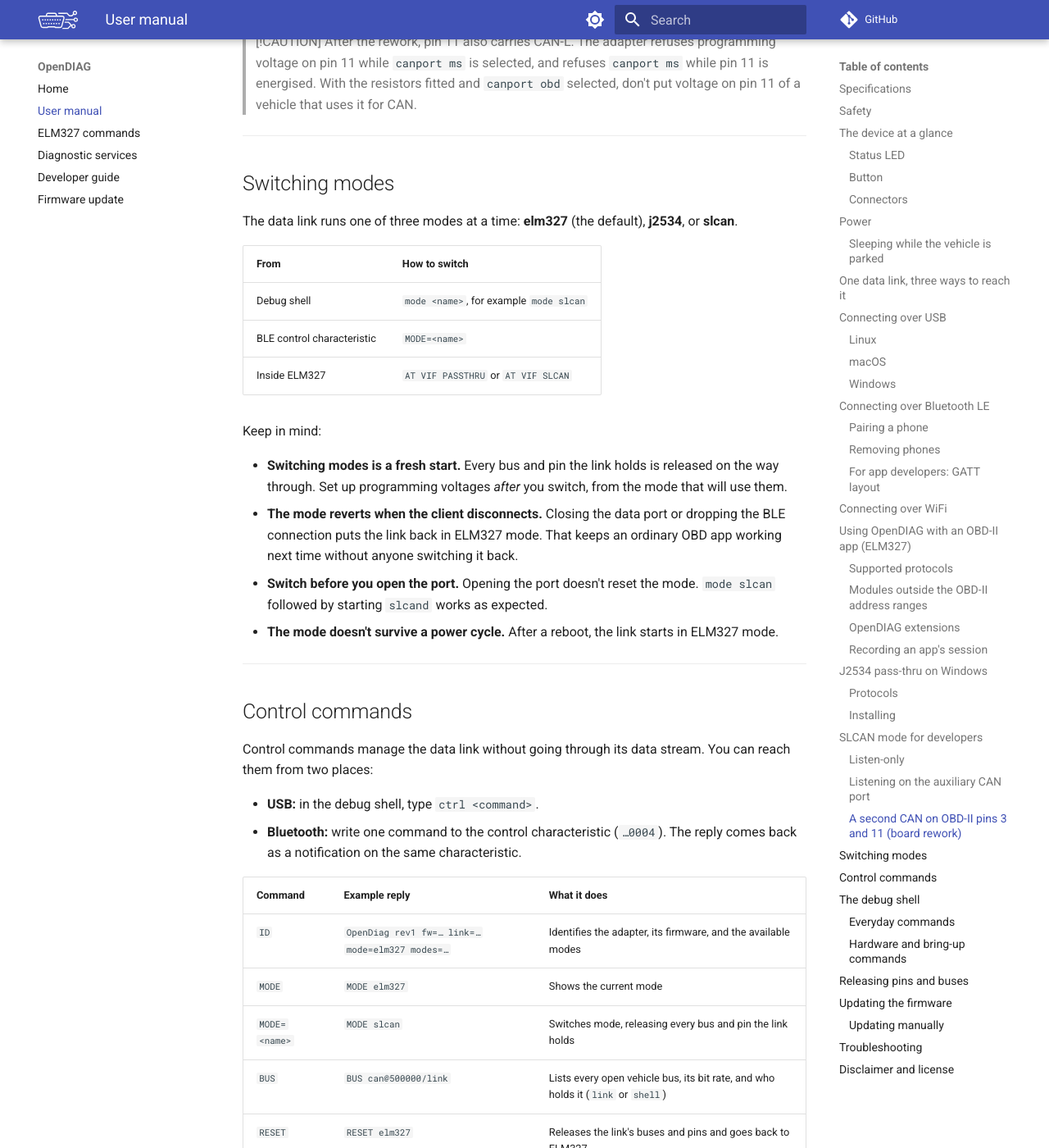
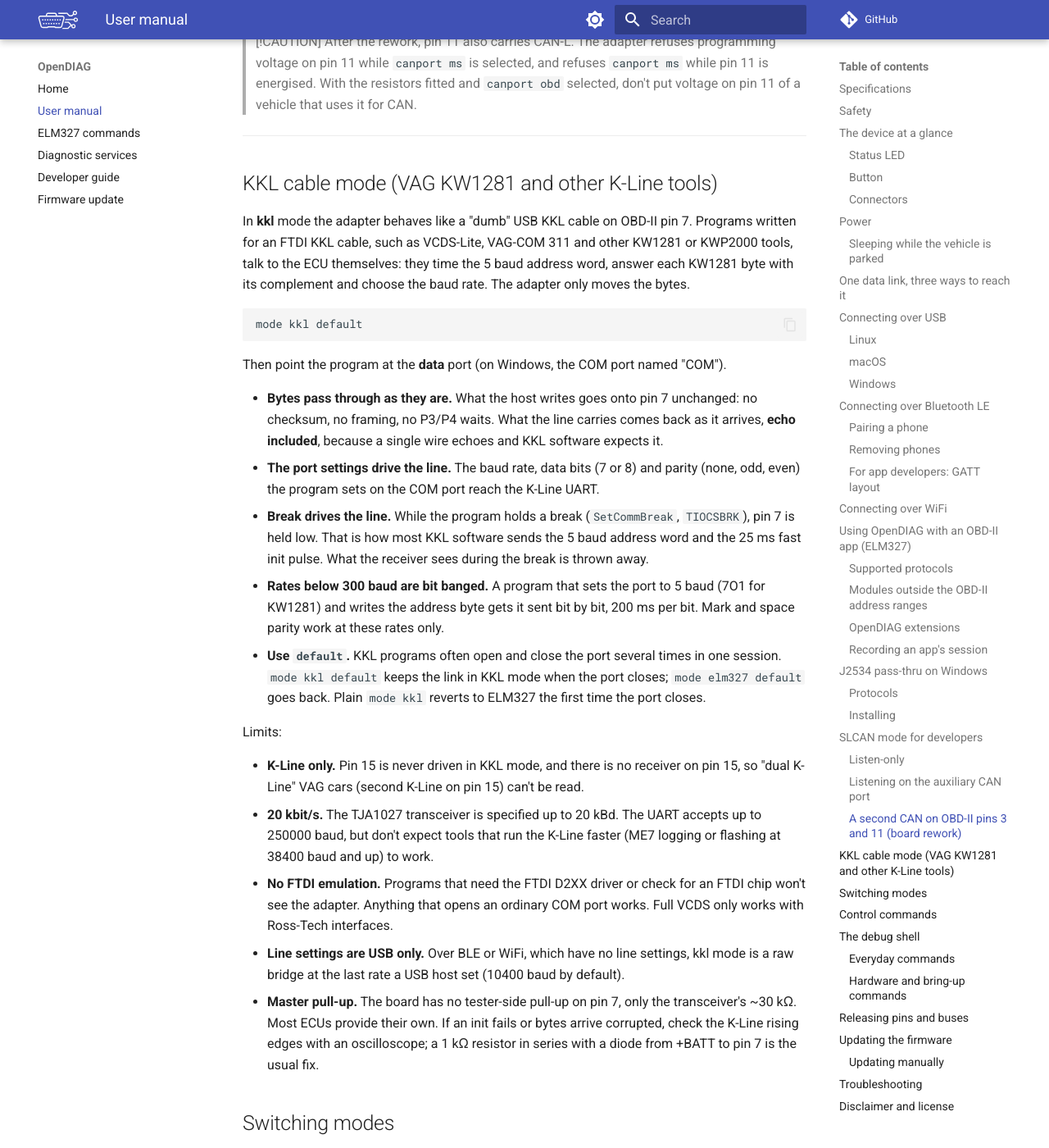
Before and after one commit to maximus64/opendiag-firmware, an MkDocs documentation site: the page built from docs/manual.md, in a window 1280 px wide and 1400 px high, scrolled down 14927 px. Shown: the whole window at 82% size. Built offline with MkDocs 1.6.1 and Material for MkDocs 9.7.7, drawn with Linux system fonts in a browser that asks for light colours; comment, search, counter and statistics services are not loaded; some of the changed text lies outside the part shown.

Commit message:
docs: document the KKL cable mode
The manual explains how to use the adapter with KKL tools and what it
cannot do, lists the four modes and the default option, and adds
DEFAULT= and 'mode <name> default' to the control and shell tables.

````diff
--- a/docs/manual.md
+++ b/docs/manual.md
@@ -543,15 +543,60 @@ goes back to pins 6/14.
 
 ---
 
+## KKL cable mode (VAG KW1281 and other K-Line tools)
+
+In **kkl** mode the adapter behaves like a "dumb" USB KKL cable on OBD-II pin 7. Programs written
+for an FTDI KKL cable, such as VCDS-Lite, VAG-COM 311 and other KW1281 or KWP2000 tools, talk to
+the ECU themselves: they time the 5 baud address word, answer each KW1281 byte with its
+complement and choose the baud rate. The adapter only moves the bytes.
+
+```
+mode kkl default
+```
+
+Then point the program at the **data** port (on Windows, the COM port named "COM").
+
+- **Bytes pass through as they are.** What the host writes goes onto pin 7 unchanged: no
+  checksum, no framing, no P3/P4 waits. What the line carries comes back as it arrives, **echo
+  included**, because a single wire echoes and KKL software expects it.
+- **The port settings drive the line.** The baud rate, data bits (7 or 8) and parity (none, odd,
+  even) the program sets on the COM port reach the K-Line UART.
+- **Break drives the line.** While the program holds a break (`SetCommBreak`, `TIOCSBRK`), pin 7
+  is held low. That is how most KKL software sends the 5 baud address word and the 25 ms fast
+  init pulse. What the receiver sees during the break is thrown away.
+- **Rates below 300 baud are bit banged.** A program that sets the port to 5 baud (7O1 for KW1281)
+  and writes the address byte gets it sent bit by bit, 200 ms per bit. Mark and space parity work
+  at these rates only.
+- **Use `default`.** KKL programs often open and close the port several times in one session.
+  `mode kkl default` keeps the link in KKL mode when the port closes; `mode elm327 default` goes
+  back. Plain `mode kkl` reverts to ELM327 the first time the port closes.
+
+Limits:
+
+- **K-Line only.** Pin 15 is never driven in KKL mode, and there is no receiver on pin 15, so
+  "dual K-Line" VAG cars (second K-Line on pin 15) can't be read.
+- **20 kbit/s.** The TJA1027 transceiver is specified up to 20 kBd. The UART accepts up to
+  250000 baud, but don't expect tools that run the K-Line faster (ME7 logging or flashing at
+  38400 baud and up) to work.
+- **No FTDI emulation.** Programs that need the FTDI D2XX driver or check for an FTDI chip won't
+  see the adapter. Anything that opens an ordinary COM port works. Full VCDS only works with
+  Ross-Tech interfaces.
+- **Line settings are USB only.** Over BLE or WiFi, which have no line settings, kkl mode is a
+  raw bridge at the last rate a USB host set (10400 baud by default).
+- **Master pull-up.** The board has no tester-side pull-up on pin 7, only the transceiver's
+  ~30 kΩ. Most ECUs provide their own. If an init fails or bytes arrive corrupted, check the
+  K-Line rising edges with an oscilloscope; a 1 kΩ resistor in series with a diode from +BATT to
+  pin 7 is the usual fix.
+
 ## Switching modes
 
-The data link runs one of three modes at a time: **elm327** (the default), **j2534**, or
-**slcan**.
+The data link runs one of four modes at a time: **elm327** (the default), **j2534**, **slcan**,
+or **kkl**.
 
 | From | How to switch |
 | --- | --- |
-| Debug shell | `mode <name>`, for example `mode slcan` |
-| BLE control characteristic | `MODE=<name>` |
+| Debug shell | `mode <name>`, for example `mode slcan`. `mode <name> default` also makes it the mode the link returns to |
+| BLE control characteristic | `MODE=<name>`, or `DEFAULT=<name>` |
 | Inside ELM327 | `AT VIF PASSTHRU` or `AT VIF SLCAN` |
 
 Keep in mind:
@@ -559,8 +604,9 @@ Keep in mind:
 - **Switching modes is a fresh start.** Every bus and pin the link holds is released on the way
   through. Set up programming voltages *after* you switch, from the mode that will use them.
 - **The mode reverts when the client disconnects.** Closing the data port or dropping the BLE
-  connection puts the link back in ELM327 mode. That keeps an ordinary OBD app working next time
-  without anyone switching it back.
+  connection puts the link back in its default mode, ELM327 unless `mode <name> default` or
+  `DEFAULT=<name>` changed it. That keeps an ordinary OBD app working next time without anyone
+  switching it back.
 - **Switch before you open the port.** Opening the port doesn't reset the mode. `mode slcan`
   followed by starting `slcand` works as expected.
 - **The mode doesn't survive a power cycle.** After a reboot, the link starts in ELM327 mode.
@@ -581,8 +627,9 @@ from two places:
 | `ID` | `OpenDiag rev1 fw=… link=… mode=elm327 modes=…` | Identifies the adapter, its firmware, and the available modes |
 | `MODE` | `MODE elm327` | Shows the current mode |
 | `MODE=<name>` | `MODE slcan` | Switches mode, releasing every bus and pin the link holds |
+| `DEFAULT=<name>` | `DEFAULT kkl` | As `MODE=`, and also makes it the mode the link returns to when its client leaves (until the next reboot) |
 | `BUS` | `BUS can@500000/link` | Lists every open vehicle bus, its bit rate, and who holds it (`link` or `shell`) |
-| `RESET` | `RESET elm327` | Releases the link's buses and pins and goes back to ELM327 |
+| `RESET` | `RESET elm327` | Releases the link's buses and pins and goes back to the default mode |
 
 Commands are case-insensitive. A failed command replies with `ERR` and a reason.
 
@@ -608,6 +655,7 @@ for the list of commands.
 | `mode` | Show the current mode, the default, and every available mode |
 | `mode <name>` | Switch mode, for example `mode slcan` |
 | `elmtrace on` / `elmtrace off` | Copy every ELM327 request (`ELMTRC: >`) and reply (`ELMTRC: <`) to this console, whether the link is on USB or Bluetooth. Closing the console turns it off |
+| `mode <name> default` | Switch mode and keep it when the client leaves, for example `mode kkl default` |
 | `ctrl <command>` | Run a [control command](#control-commands) |
 | `canport obd` / `canport aux` / `canport ms` | Choose where the next CAN open goes: the OBD socket (pins 6/14, default), the AUX_CAN header J3 (pin 1 CAN-H, pin 2 CAN-L, pin 3 GND, no termination), or OBD pins 3/11 after [fitting R18 and R19](#a-second-can-on-obd-ii-pins-3-and-11-board-rework). `aux` is always listen-only, so a tapped bus is never driven. Only one CAN at a time. A reset goes back to `obd` |
 | `canbaud [ms]` | Find the bit rate of the CAN bus on the current `canport`. Opens it listen-only at every offered rate in turn (300 ms each by default, three times that below 50k), prints the valid frames and errors heard at each, and names the rate that matches. Never transmits, so it is safe on a bus you don't know. Close any open CAN session first |
````
